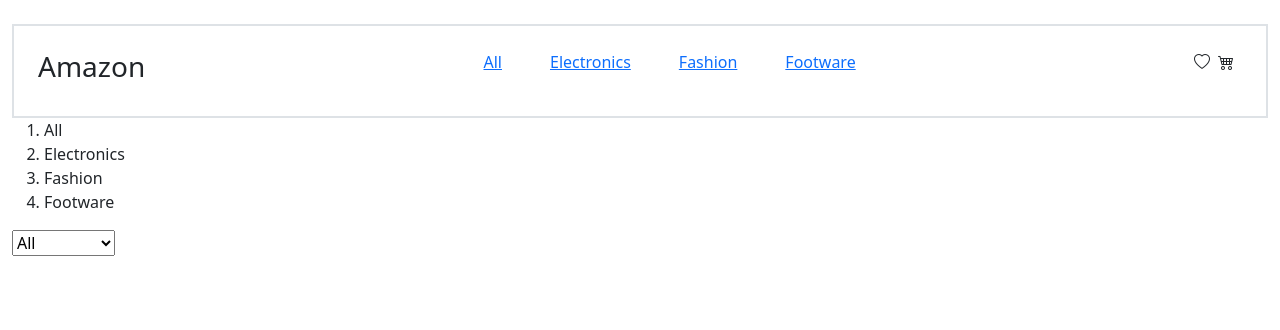
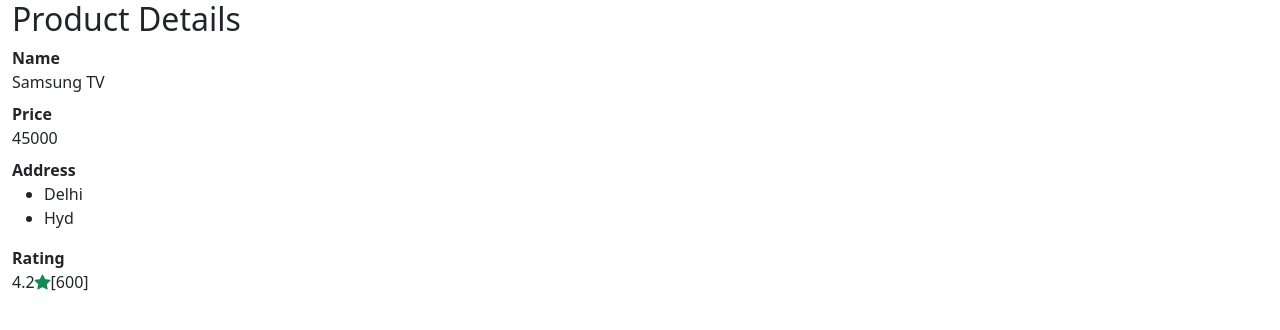
Before and after one commit to koushikbajpayee06/React-19, a React (Vite) app: page / in a window 1280 px wide. Shown: the top 330 px of the page. Built offline with nearby package versions, Linux system fonts and the light colour scheme.

Commit message:
object binding

```diff
--- a/src/App.jsx
+++ b/src/App.jsx
@@ -1,5 +1,6 @@
 
 import ArrayBinding from './components/binding-data-types/non-premitive/Array'
+import ObjectBinding from './components/binding-data-types/non-premitive/object'
 import { BooleanBinding } from './components/binding-data-types/premitive/boolean-binding'
 import { NullBinding } from './components/binding-data-types/premitive/null-binding'
 import { NumberBinding } from './components/binding-data-types/premitive/number-bindings'
@@ -13,7 +14,7 @@
 
   return (
     <div>
-      <ArrayBinding/>
+      <ObjectBinding/>
     </div>
   )
 }
--- /dev/null
+++ b/src/components/binding-data-types/non-premitive/object.jsx
@@ -0,0 +1,38 @@
+import { useState } from "react"
+
+function ObjectBinding(){
+
+    const [product] = useState(
+        {
+            Name:"Samsung TV",
+            Price: 45000,
+            ShippedTo:['Delhi','Hyd'],
+            Rating:{Rate:4.2, Count:600}
+        }
+    );
+    return(
+        <div className="container-fluid">
+            <h2>Product Details</h2>
+            <dl>
+                <dt>Name</dt>
+                <dd>{product.Name}</dd>
+                <dt>Price</dt>
+                <dd>{product.Price}</dd>
+                <dt>Address</dt>
+                <dd>
+                    <ul>
+                        {
+                             product.ShippedTo.map((addr)=><li ley={addr}>{addr}</li>)
+                        }
+                        </ul>
+                </dd>
+            </dl>
+            <dt>Rating</dt>
+            <dd>
+                {product.Rating.Rate}<span className="bi bi-star-fill text-success"></span>[{product.Rating.Count}]
+            </dd>
+        </div>
+
+    )
+}
+export default ObjectBinding
```
